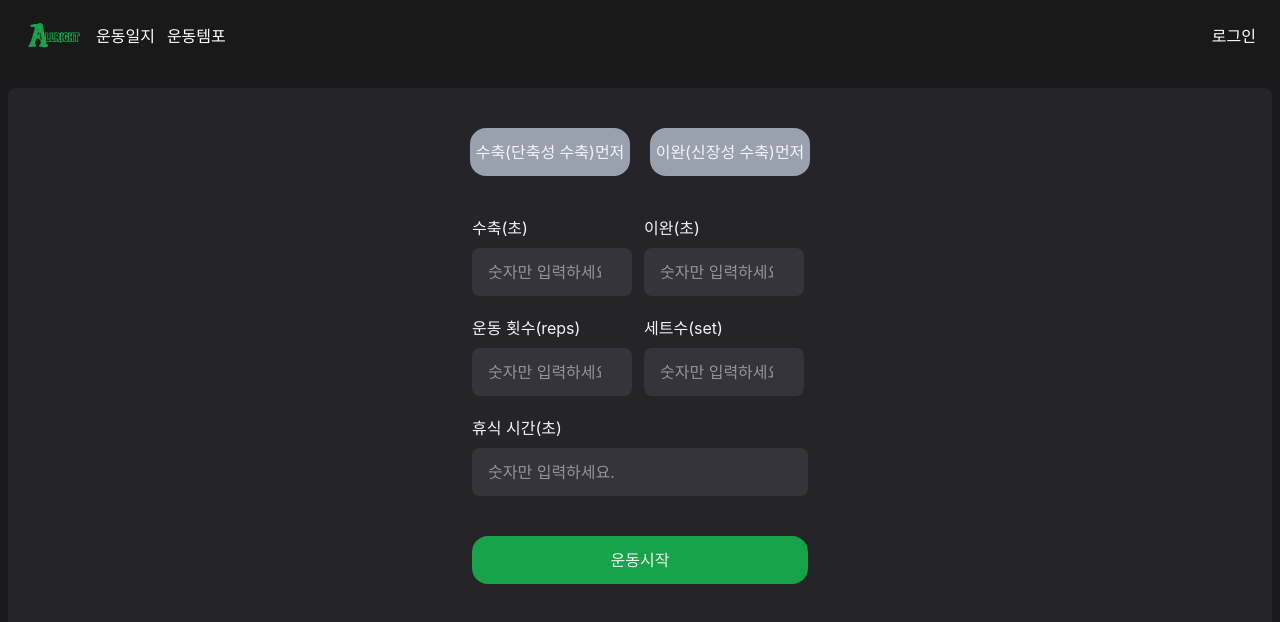
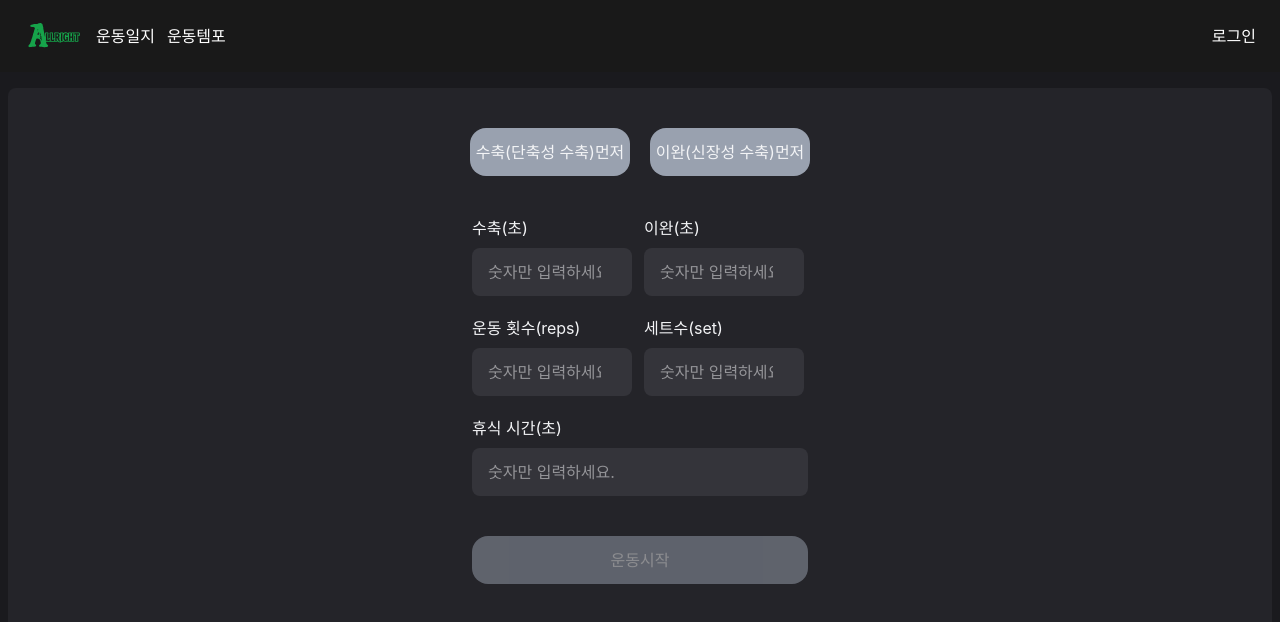
Before and after one commit to whdjh/YepBuddy, a Next.js app in the folder allright_web/: page /tempo in a window 1280 px wide. Shown: the top 622 px of the page. Built offline with nearby package versions, Linux system fonts and the light colour scheme; a web font is replaced by a local one.

Commit message:
feat: 폼내 전체 입력되고 클릭되어야 제출버튼 활성화

```diff
--- a/allright_web/src/app/tempo/page.tsx
+++ b/allright_web/src/app/tempo/page.tsx
@@ -17,7 +17,7 @@ interface FormValues {
 export default function Tempo() {
   const router = useRouter();
   const methods = useForm<FormValues>({
-    mode: 'all',
+    mode: 'onChange',
     defaultValues: { concentric: '', eccentric: '', reps: '', sets: '', rests: '' },
     shouldUnregister: false,
   });
@@ -148,7 +148,7 @@ export default function Tempo() {
               }}
             />
         </div>
-        <Button type="submit" variant="solid" className='h-[3rem] w-[21rem]'>
+        <Button type="submit" variant="solid" disabled={!methods.formState.isValid && !selected} className='h-[3rem] w-[21rem]'>
           운동시작
         </Button>
       </form>
```
